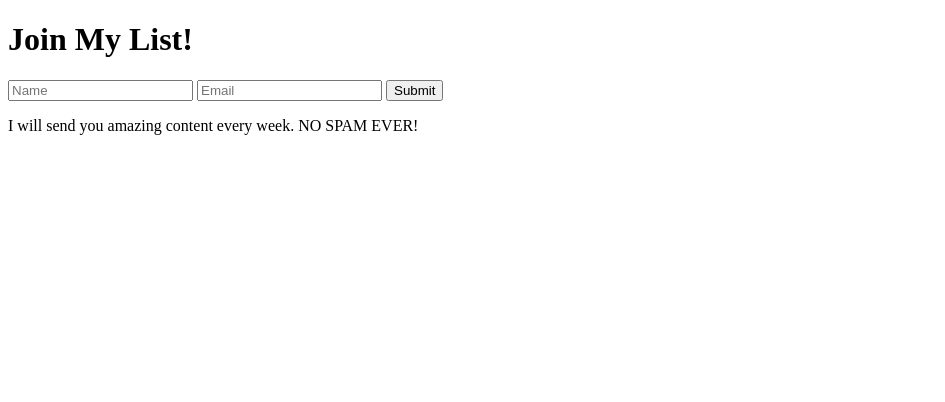
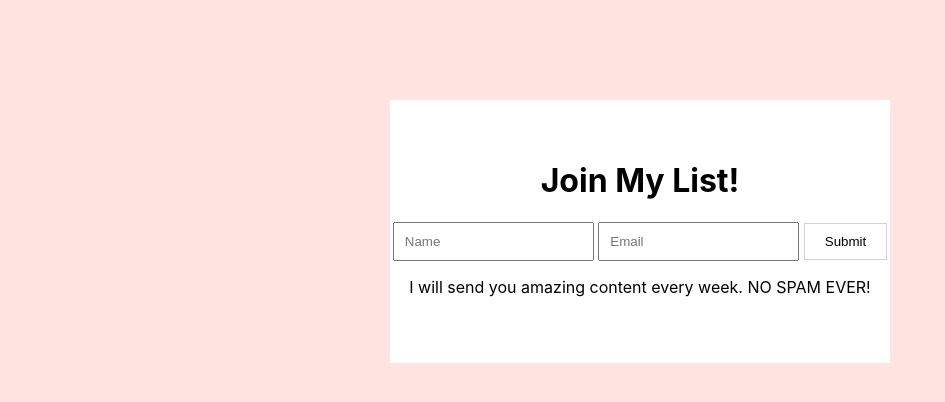
Before and after one commit to joffreydrummond/newsletter-app-node, a plain HTML site: page index.html in a window 1280 px wide. Shown: the whole page, without its empty margins (0-945 px from the left). Drawn offline with Linux system fonts and the light colour scheme.

Commit message:
added css

```diff
--- a/index.html
+++ b/index.html
@@ -3,7 +3,8 @@
   <head>
     <meta charset="UTF-8" />
     <meta name="viewport" content="width=device-width, initial-scale=1.0" />
-
+    <link rel="stylesheet" href="style.css">
+    <script src="server.js"></script>
     <title>Document</title>
   </head>
   <body>
--- /dev/null
+++ b/style.css
@@ -0,0 +1,30 @@
+body {
+    text-align: center;
+    font-family: -apple-system, BlinkMacSystemFont, 'Segoe UI', Roboto, Oxygen, Ubuntu, Cantarell, 'Open Sans', 'Helvetica Neue', sans-serif;
+    background-color: #ffe4e1;
+}
+
+main {
+    background-color: white;
+    padding-top: 40px;
+    padding-bottom: 50px;
+    max-width: 500px;
+    margin: 0 auto;
+    margin-top: 100px;
+}
+
+input {
+    padding: 10px;
+}
+
+input[type=submit] {
+    padding: 10px 20px;
+    background: white;
+    border: 1px solid lightgray;
+    cursor: pointer;
+}
+
+input[type=submit]:hover {
+    background: gray;
+    color: white;
+}
```
